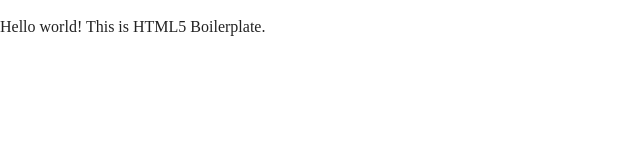
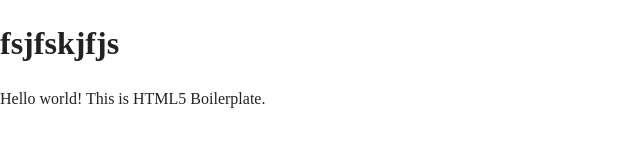
Before and after one commit to Shivani123789/assignment1, a plain HTML site: page index.html in a window 1280 px wide. Shown: the whole page, without its empty margins (0-640 px from the left). Drawn offline with nearby package versions, Linux system fonts and the light colour scheme.

Commit message:
new data is added here

```diff
--- a/index.html
+++ b/index.html
@@ -23,6 +23,7 @@
   <![endif]-->
 
   <!-- Add your site or application content here -->
+  <h1>fsjfskjfjs</h1>
   <p>Hello world! This is HTML5 Boilerplate.</p>
   <script src="js/vendor/modernizr-3.7.1.min.js"></script>
   <script src="https://code.jquery.com/jquery-3.3.1.min.js" integrity="sha256-FgpCb/KJQlLNfOu91ta32o/NMZxltwRo8QtmkMRdAu8=" crossorigin="anonymous"></script>
```
